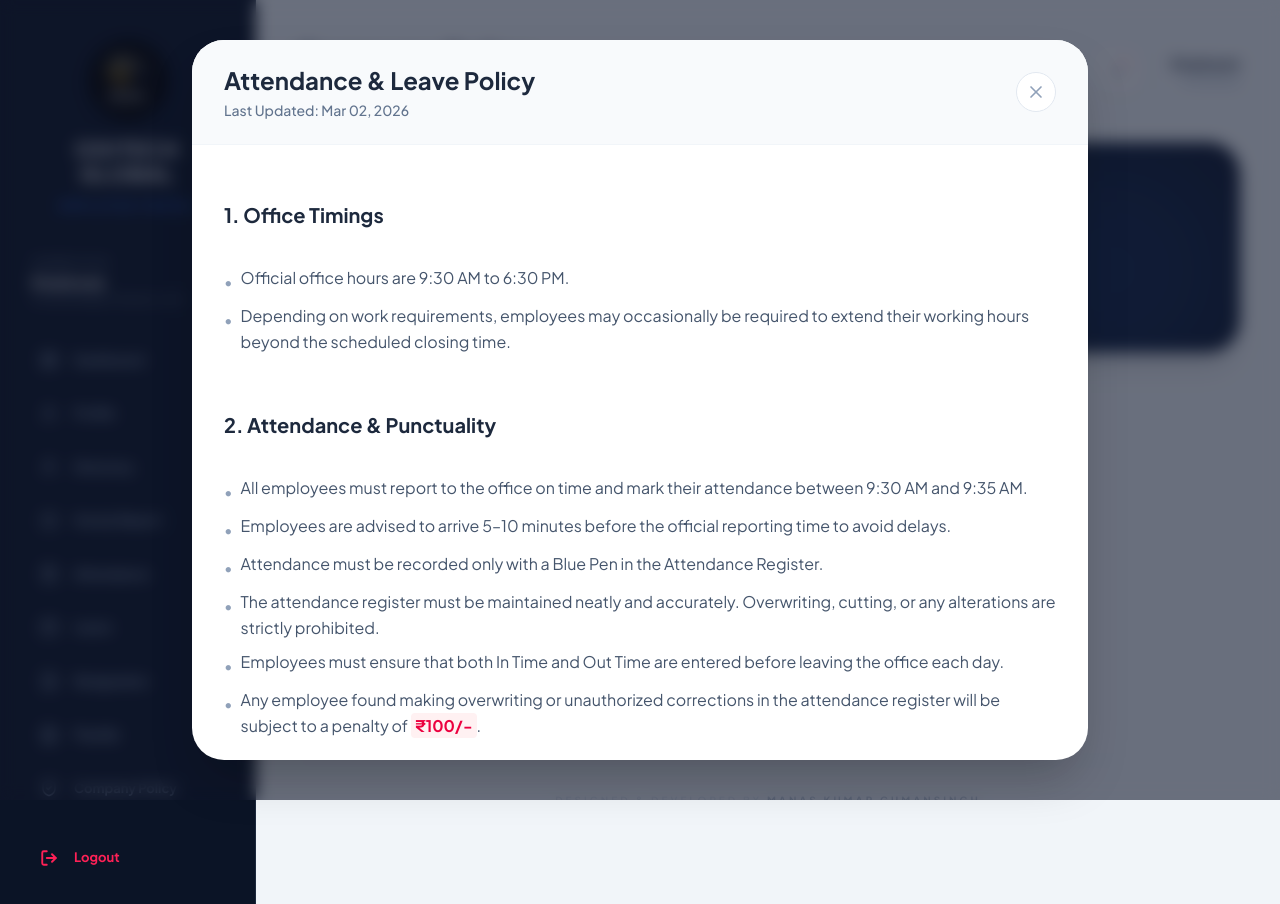
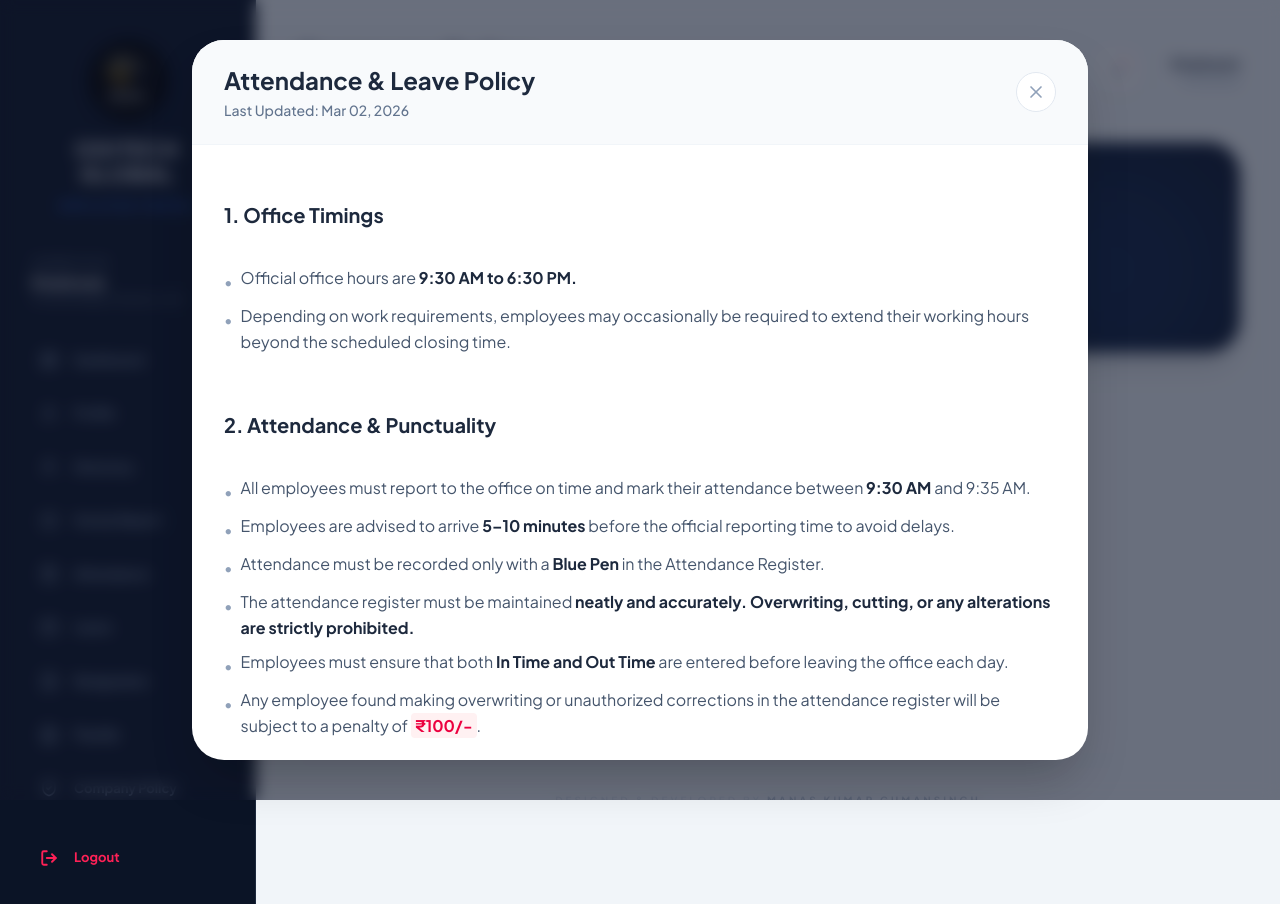
Before and after one commit to ManasCoding/Oditech_HRMS_Frontend, a React (Vite) app: page /employee/1/policy in a window 1280 px wide. Both pictures are taken after a click on the element 445 px from the left and 511 px from the top of the page. Built offline with nearby package versions, Linux system fonts and the light colour scheme; no server answers.

Commit message:
new changes

```diff
--- a/src/pages/AdminPolicy.jsx
+++ b/src/pages/AdminPolicy.jsx
@@ -3,12 +3,12 @@ import AdminLayout from '../layouts/AdminLayout';
 import { BookOpen, Shield, Clock, Laptop, Heart, Upload, ChevronRight, Edit3, X, Check, AlertCircle } from 'lucide-react';
 import api from '../services/api';
 
-const defaultPolicyContent = `1. Office Timings
+const defaultPolicyContent = `1. Office Timings:-
 
 - Official office hours are 9:30 AM to 6:30 PM.
 - Depending on work requirements, employees may occasionally be required to extend their working hours beyond the scheduled closing time.
 
-2. Attendance & Punctuality
+2. Attendance & Punctuality:-
 
 - All employees must report to the office on time and mark their attendance between 9:30 AM and 9:35 AM.
 - Employees are advised to arrive 5–10 minutes before the official reporting time to avoid delays.
@@ -17,7 +17,7 @@ const defaultPolicyContent = `1. Office Timings
 - Employees must ensure that both In Time and Out Time are entered before leaving the office each day.
 - Any employee found making overwriting or unauthorized corrections in the attendance register will be subject to a penalty of ₹100/-.
 
-3. Workplace Communication
+3. Workplace Communication:-
 
 - To maintain a professional work environment, all employees are required to communicate in English during office hours.
 - Employees who fail to comply with this policy may be subject to a penalty of ₹100 for each violation.
@@ -26,26 +26,26 @@ const defaultPolicyContent = `1. Office Timings
 - Only on Wednesdays, casual wear is allowed.
 - If anyone comes without the required uniform, a penalty of ₹500/- will be applicable.
 
-4. Late Attendance Policy
+4. Late Attendance Policy:-
 
 - If an employee is late once due to a genuine reason, it will be considered only if the employee informs HR with a valid explanation.
 - If an employee reports late twice, it will be treated as Half-Day Leave.
 - If an employee is late three or more times in a month, one day's salary will be deducted.
 
-5. Leave Policy
+5. Leave Policy:-
 
-Emergency Leave:
+Emergency Leave:-
 - Employees must inform HR before office hours with a valid reason.
 - Supporting documents or proof may be required if necessary.
 
-Planned Leave:
+Planned Leave:-
 - Employees must apply for leave at least 48 hours in advance and obtain prior approval.
 
-Unauthorized Leave:
+Unauthorized Leave:-
 - If an employee takes leave without prior information or approval, it will be considered Leave Without Approval.
 - One additional day's salary will be deducted along with the leave deduction.
 
-6. General Instructions
+6. General Instructions:-
 
 All employees are expected to maintain professionalism, discipline, and punctuality at all times.
 
@@ -63,11 +63,39 @@ const parseAndRenderContent = (text) => {
     if (line.trim().endsWith(':') && !line.startsWith('-')) {
       return <h5 key={idx} className="text-lg font-semibold text-slate-700 mt-4 mb-2">{line}</h5>;
     }
-    // Bullet points
+
+    if (line.trim() === '') return <br key={idx} />;
+
+    let content = line.startsWith('- ') ? line.substring(2) : line;
+
+    // Highlight penalties
+    content = content.replace(/(₹100\/-|₹500\/-|₹100)/g, '<span class="font-bold text-rose-600 bg-rose-50 px-1 py-0.5 rounded">$1</span>');
+
+    // Highlight specific phrases
+    const highlights = [
+      "neatly and accurately. Overwriting, cutting, or any alterations are strictly prohibited.",
+      "9:30 AM to 6:30 PM.",
+      "- Mail to : official@oditechglobal.com",
+      "- cc : priyankanayakoditech@gmail.com",
+      "one day's salary will be deducted.",
+      "communicate in English",
+      "In Time and Out Time",
+      "three or more times",
+      "1.30PM - 2.15PM",
+      "3 or more times",
+      "come in uniform.",
+      "5–10 minutes",
+      "Wednesdays,",
+      "Half-Day",
+      "48 hours",
+      "Blue Pen",
+      "9:30 AM"
+    ];
+    const escapeRegExp = (string) => string.replace(/[.*+?^${}()|[\]\\]/g, '\\$&');
+    const combinedRegex = new RegExp(`(${highlights.map(escapeRegExp).join('|')})`, 'g');
+    content = content.replace(combinedRegex, '<span class="font-bold text-slate-800">$1</span>');
+
     if (line.startsWith('- ')) {
-      let content = line.substring(2);
-      // Highlight penalties
-      content = content.replace(/(₹100\/-|₹500\/-|₹100)/g, '<span class="font-bold text-rose-600 bg-rose-50 px-1 py-0.5 rounded">$1</span>');
       return (
         <div key={idx} className="flex items-start mb-2 text-slate-600 leading-relaxed">
           <span className="text-slate-400 mr-2 mt-1">•</span>
@@ -75,9 +103,8 @@ const parseAndRenderContent = (text) => {
         </div>
       );
     }
-    // Normal text
-    if (line.trim() === '') return <br key={idx} />;
-    return <p key={idx} className="text-slate-600 leading-relaxed mb-2">{line}</p>;
+
+    return <p key={idx} className="text-slate-600 leading-relaxed mb-2" dangerouslySetInnerHTML={{ __html: content }}></p>;
   });
 };
 
--- a/src/pages/EmployeePolicy.jsx
+++ b/src/pages/EmployeePolicy.jsx
@@ -64,11 +64,39 @@ const parseAndRenderContent = (text) => {
     if (line.trim().endsWith(':') && !line.startsWith('-')) {
       return <h5 key={idx} className="text-lg font-semibold text-slate-700 mt-4 mb-2">{line}</h5>;
     }
-    // Bullet points
+
+    if (line.trim() === '') return <br key={idx} />;
+
+    let content = line.startsWith('- ') ? line.substring(2) : line;
+
+    // Highlight penalties
+    content = content.replace(/(₹100\/-|₹500\/-|₹100)/g, '<span class="font-bold text-rose-600 bg-rose-50 px-1 py-0.5 rounded">$1</span>');
+
+    // Highlight specific phrases
+    const highlights = [
+      "neatly and accurately. Overwriting, cutting, or any alterations are strictly prohibited.",
+      "9:30 AM to 6:30 PM.",
+      "- Mail to : official@oditechglobal.com",
+      "- cc : priyankanayakoditech@gmail.com",
+      "one day's salary will be deducted.",
+      "communicate in English",
+      "In Time and Out Time",
+      "three or more times",
+      "1.30PM - 2.15PM",
+      "3 or more times",
+      "come in uniform.",
+      "5–10 minutes",
+      "Wednesdays,",
+      "Half-Day",
+      "48 hours",
+      "Blue Pen",
+      "9:30 AM"
+    ];
+    const escapeRegExp = (string) => string.replace(/[.*+?^${}()|[\]\\]/g, '\\$&');
+    const combinedRegex = new RegExp(`(${highlights.map(escapeRegExp).join('|')})`, 'g');
+    content = content.replace(combinedRegex, '<span class="font-bold text-slate-800">$1</span>');
+
     if (line.startsWith('- ')) {
-      let content = line.substring(2);
-      // Highlight penalties
-      content = content.replace(/(₹100\/-|₹500\/-|₹100)/g, '<span class="font-bold text-rose-600 bg-rose-50 px-1 py-0.5 rounded">$1</span>');
       return (
         <div key={idx} className="flex items-start mb-2 text-slate-600 leading-relaxed">
           <span className="text-slate-400 mr-2 mt-1">•</span>
@@ -76,9 +104,8 @@ const parseAndRenderContent = (text) => {
         </div>
       );
     }
-    // Normal text
-    if (line.trim() === '') return <br key={idx} />;
-    return <p key={idx} className="text-slate-600 leading-relaxed mb-2">{line}</p>;
+
+    return <p key={idx} className="text-slate-600 leading-relaxed mb-2" dangerouslySetInnerHTML={{ __html: content }}></p>;
   });
 };
 
```
